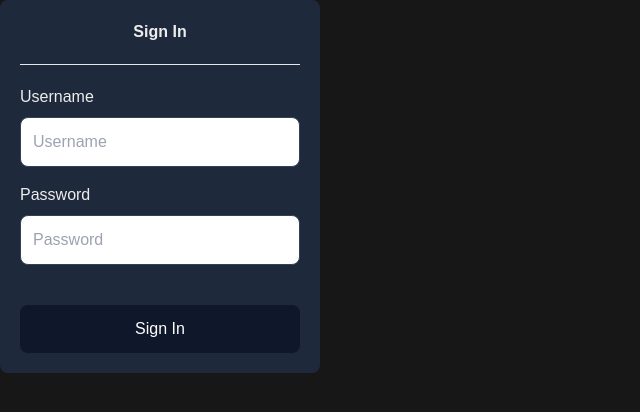
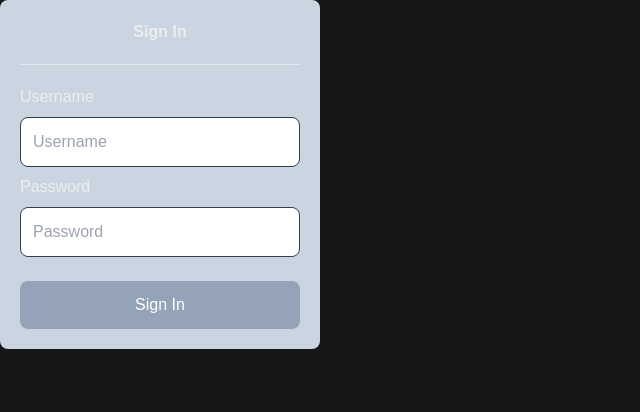
Before and after one commit to Shieldm2023/strings-app, a Next.js app: page /signin in a window 1280 px wide. Shown: the top 412 px of the page, without its empty margins (0-640 px from the left). Built offline with nearby package versions, Linux system fonts and the light colour scheme.

Commit message:
Update form.tsx

```diff
--- a/app/(public)/signin/form.tsx
+++ b/app/(public)/signin/form.tsx
@@ -10,7 +10,7 @@ function Form() {
   async function handleSubmit(e: FormEvent) {
     e.preventDefault();
     const res = await fetch("/api/login", {
-      method: "post",
+      method: "POST",
       body: JSON.stringify({ username, password }),
     });
     if (res.ok) {
@@ -23,7 +23,7 @@ function Form() {
   return (
     <form
       onSubmit={handleSubmit}
-      className="flex flex-col gap-2 p-5 max-w-xs w-full bg-slate-800 rounded-lg"
+      className="flex flex-col gap-2 p-5 max-w-xs w-full dark:bg-slate-800 bg-slate-300 rounded-lg"
     >
       <div className="text-center">
         <h3 className="font-semibold">Sign In</h3>
@@ -44,7 +44,8 @@ function Form() {
             required
           />
         </div>
-        <div className="flex flex-col gap-2 my-4">
+      </div>
+      <div className="flex flex-col gap-2">
         <label>Password</label>
         <input
           className="text-black p-3 border border-slate-700 rounded-lg"
@@ -56,10 +57,9 @@ function Form() {
           required
         />
       </div>
-      </div>
       <button
         type="submit"
-        className="mt-4 bg-slate-900 text-white p-3 rounded-lg"
+        className="mt-4 dark:bg-slate-900 bg-slate-400 text-white p-3 rounded-lg"
       >
         Sign In
       </button>
```
Lines whose indentation alone changed are shown as unchanged.
